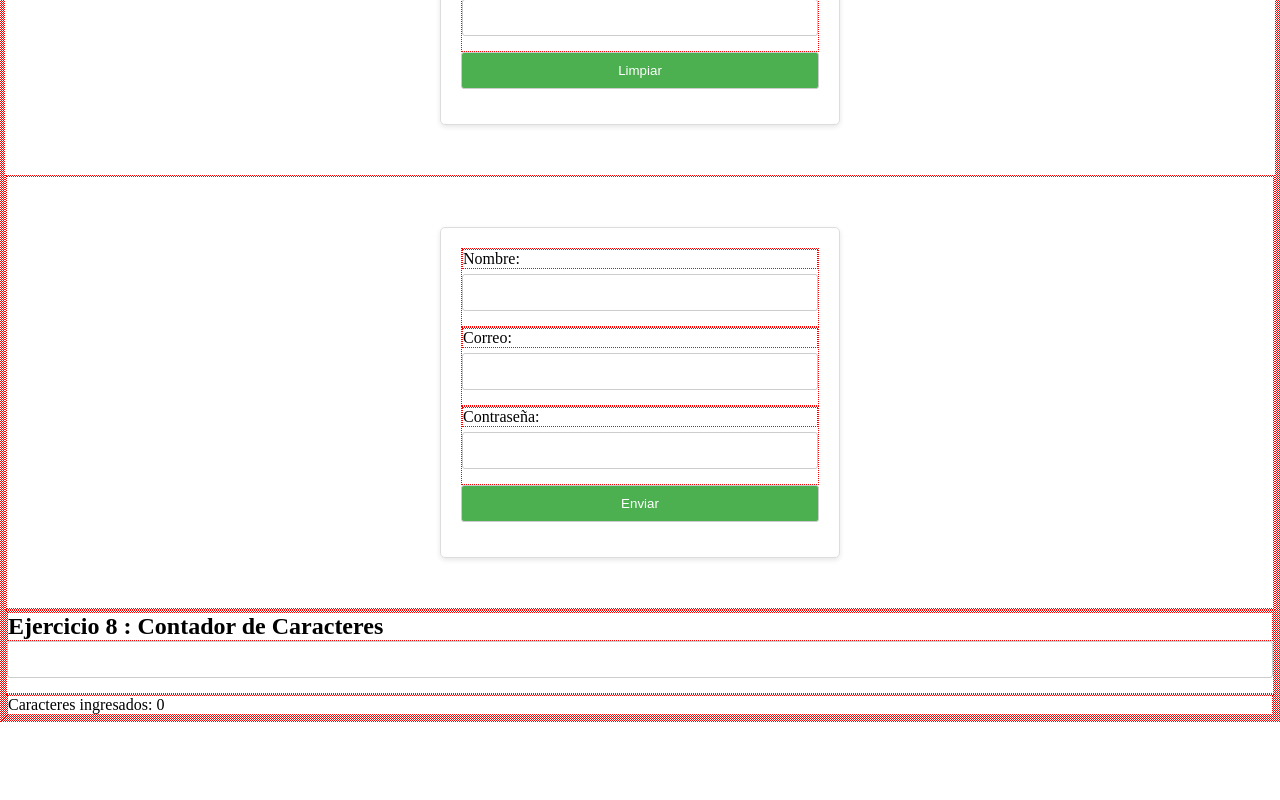
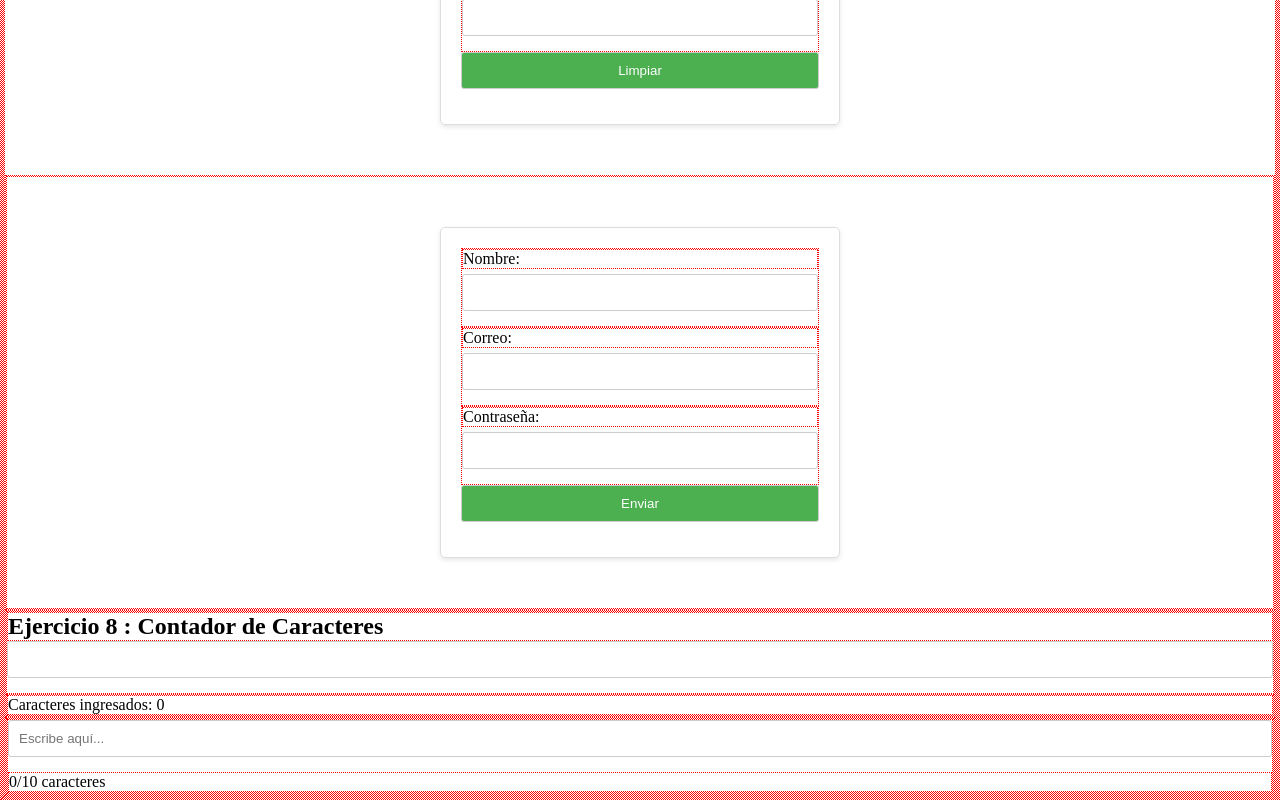
Before and after one commit to EsneiderCdD/Reto2de365, a React (Vite) app: page / in a window 1280 px wide. Shown: the part 2346-3146 px from the top of the page. Before the commit the page ends 3068 px from the top, so only its background shows below. Built offline with nearby package versions, Linux system fonts and the light colour scheme.

Commit message:
Ejercicio 9: condicional frente un limite de caracteres con color

```diff
--- a/src/App.jsx
+++ b/src/App.jsx
@@ -300,6 +300,21 @@ const handleResetExercise6 = () => {
 
   };
 
+  {/* Ejercicio 9 */}
+
+  //Crear estados necesarios
+  const [textExercise9, setTextExercise9] = useState("");
+  const maxCharsExercise9 = 10;
+
+  const handleChangeExercise9 = (e) => {
+    if (e.target.value.length <= maxCharsExercise9) {
+      setTextExercise9(e.target.value);
+    }
+  };
+
+  // Definir la logica del color de advertencia
+
+  const warningColor = textExercise9.length >= 8 ? "red" : "black";
 
   return (
     <div>
@@ -551,6 +566,25 @@ const handleResetExercise6 = () => {
 
 
     </div>
+
+
+    <div> {/*Ejercicio 9*/}
+
+      <div>
+        <div>
+
+        <input
+          type="text"
+          value={textExercise9}
+          onChange={handleChangeExercise9}
+          placeholder="Escribe aquí..."
+          style={{ color: warningColor }} // Cambia el color si se acerca al límite
+/>
+          <p>{textExercise9.length}/{maxCharsExercise9} caracteres</p>
+
+        </div>
+      </div>
+    </div>
   </div>
 
 
```
